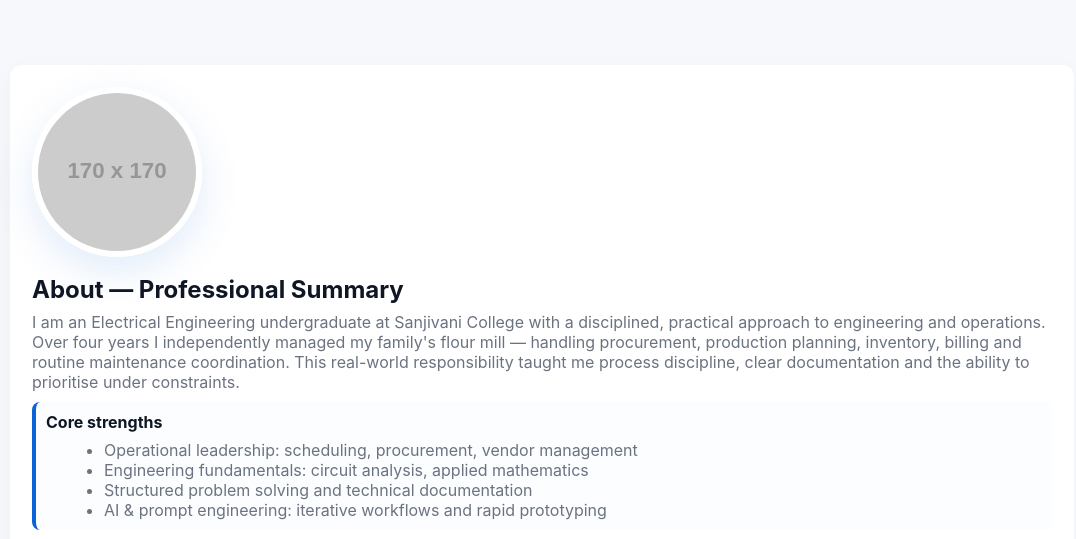
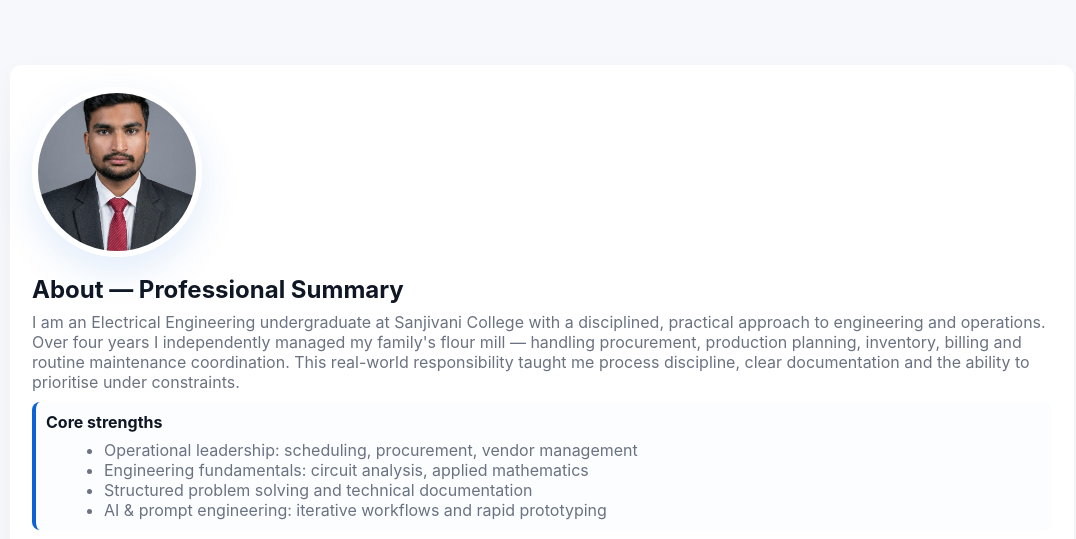
Before and after one commit to vaibrod/website, a plain HTML site: page index.html in a window 1280 px wide. Shown: the part 244-783 px from the top of the page, without its empty margins (98-1174 px from the left). Drawn offline with Linux system fonts and the light colour scheme; placeholder pictures from the web are drawn by us.

Commit message:
Update index.html

```diff
--- a/index.html
+++ b/index.html
@@ -48,7 +48,7 @@
     <main>
       <section class="card">
         <div class="flex">
-          <img src="photo.jpg" alt="Vaibhav" class="profile" onerror="this.src='https://via.placeholder.com/170?text=Photo'" />
+          <img src="vaiimg.jpg" alt="Vaibhav" class="profile" onerror="this.src='https://via.placeholder.com/170?text=Photo'" />
           <div>
             <h2 style="margin:0 0 8px 0">About — Professional Summary</h2>
             <p style="color:var(--muted);margin:0 0 10px 0">I am an Electrical Engineering undergraduate at Sanjivani College with a disciplined, practical approach to engineering and operations. Over four years I independently managed my family's flour mill — handling procurement, production planning, inventory, billing and routine maintenance coordination. This real-world responsibility taught me process discipline, clear documentation and the ability to prioritise under constraints.</p>
```
